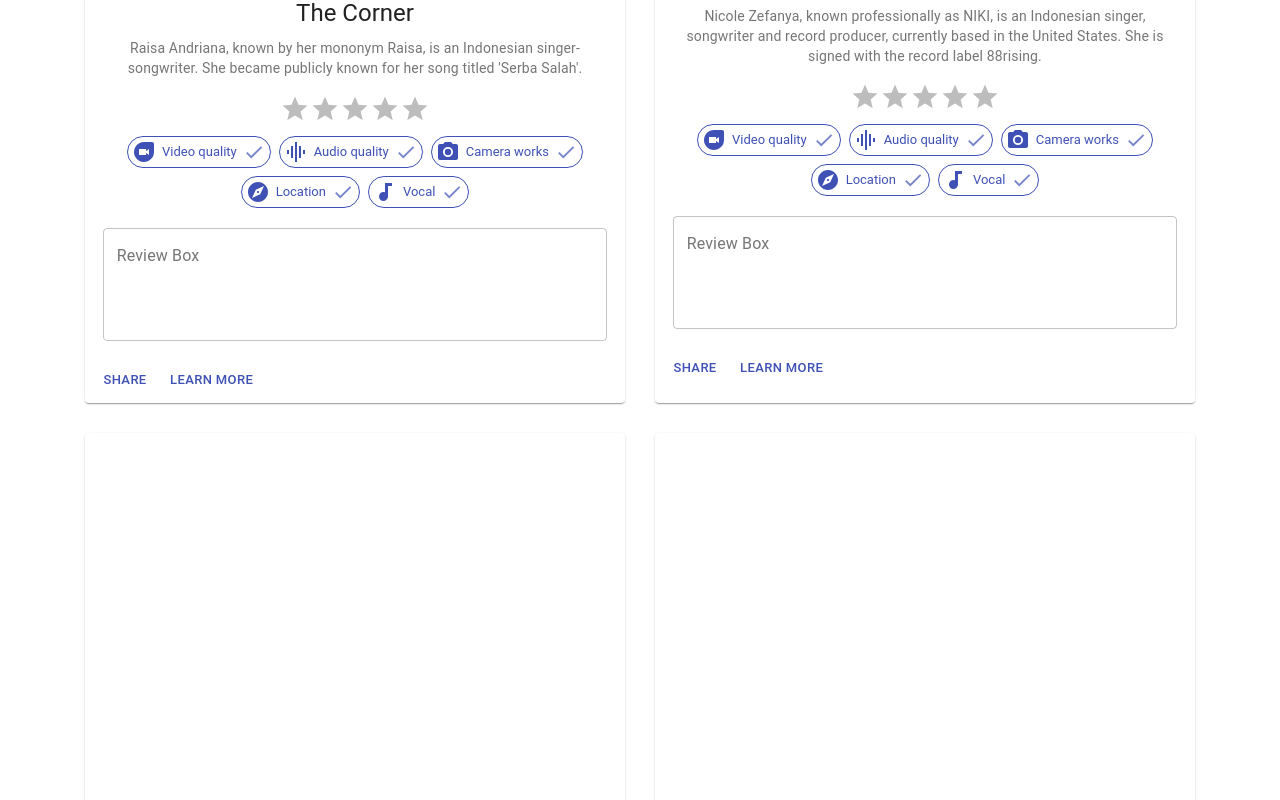
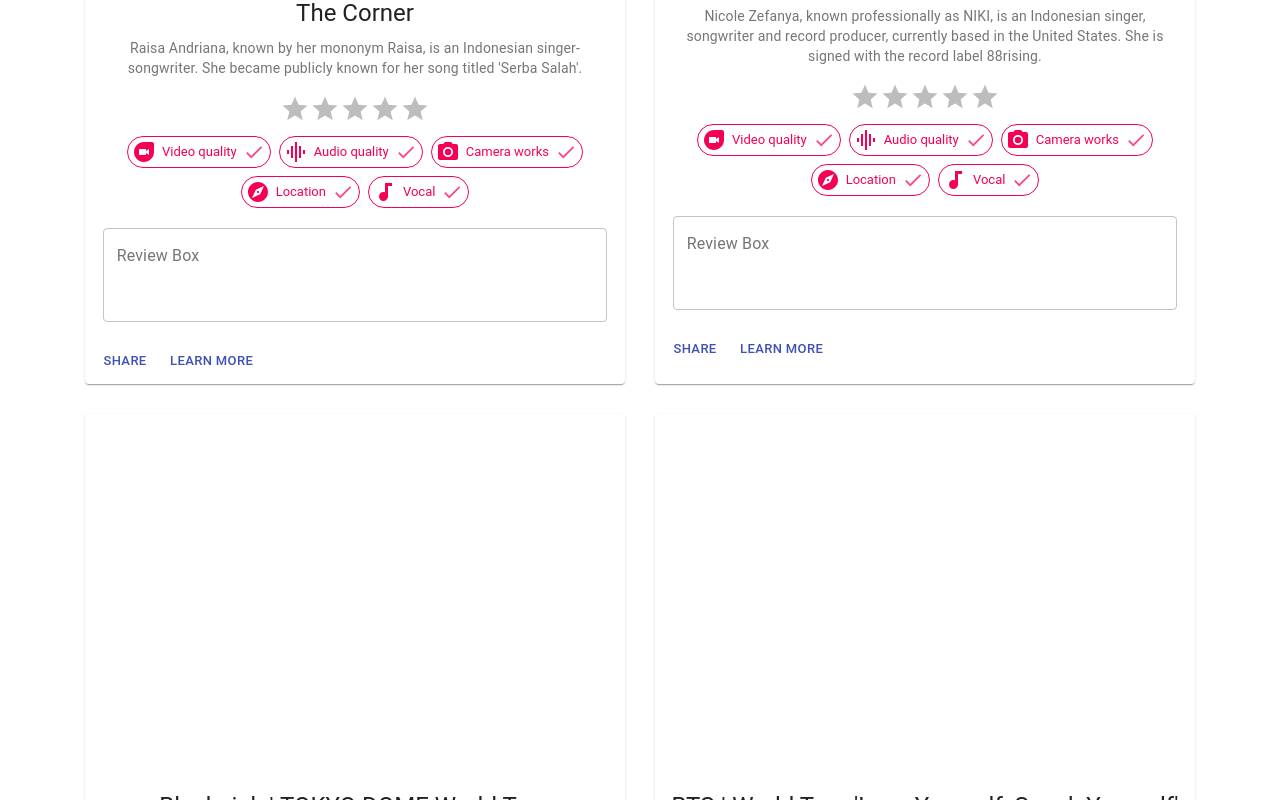
Before and after one commit to elvanselvano/technoscape-hackathon, a React (Create React App) app: page / in a window 1280 px wide. Shown: the part 1140-1940 px from the top of the page. Built offline with nearby package versions, Linux system fonts and the light colour scheme; sample sign-in values are in the browser's storage.

Commit message:
Update rating's style

```diff
--- a/src/components/RatingCardComponent.js
+++ b/src/components/RatingCardComponent.js
@@ -1,8 +1,6 @@
 import React from "react";
 import { makeStyles } from "@material-ui/core/styles";
-import Avatar from "@material-ui/core/Avatar";
 import Chip from "@material-ui/core/Chip";
-import FaceIcon from "@material-ui/icons/Face";
 import DoneIcon from "@material-ui/icons/Done";
 import AudiotrackIcon from "@material-ui/icons/Audiotrack";
 import CameraAltIcon from "@material-ui/icons/CameraAlt";
@@ -38,7 +36,8 @@ export default function OutlinedChips() {
         icon={<DuoIcon />}
         label="Video quality"
         clickable
-        color="primary"
+        color="secondary"
+        onClick={handleClick}
         onDelete={handleDelete}
         deleteIcon={<DoneIcon />}
         variant="outlined"
@@ -47,7 +46,8 @@ export default function OutlinedChips() {
         icon={<GraphicEqIcon />}
         label="Audio quality"
         clickable
-        color="primary"
+        color="secondary"
+        onClick={handleClick}
         onDelete={handleDelete}
         deleteIcon={<DoneIcon />}
         variant="outlined"
@@ -56,7 +56,8 @@ export default function OutlinedChips() {
         icon={<CameraAltIcon />}
         label="Camera works"
         clickable
-        color="primary"
+        color="secondary"
+        onClick={handleClick}
         onDelete={handleDelete}
         deleteIcon={<DoneIcon />}
         variant="outlined"
@@ -65,7 +66,8 @@ export default function OutlinedChips() {
         icon={<ExploreIcon />}
         label="Location"
         clickable
-        color="primary"
+        color="secondary"
+        onClick={handleClick}
         onDelete={handleDelete}
         deleteIcon={<DoneIcon />}
         variant="outlined"
@@ -74,7 +76,8 @@ export default function OutlinedChips() {
         icon={<AudiotrackIcon />}
         label="Vocal"
         clickable
-        color="primary"
+        color="secondary"
+        onClick={handleClick}
         onDelete={handleDelete}
         deleteIcon={<DoneIcon />}
         variant="outlined"
--- a/src/components/RatingTextFieldComponent.js
+++ b/src/components/RatingTextFieldComponent.js
@@ -26,10 +26,11 @@ export default function MultilineTextFields() {
           id="outlined-multiline-static"
           label="Review Box"
           multiline
-          rows={4}
-          // defaultValue="Default Value"
+          rows={3}
           placeholder="Please write a review"
           variant="outlined"
+          color="secondary"
+          onChange={handleChange}
         />
       </div>
     </form>
```
